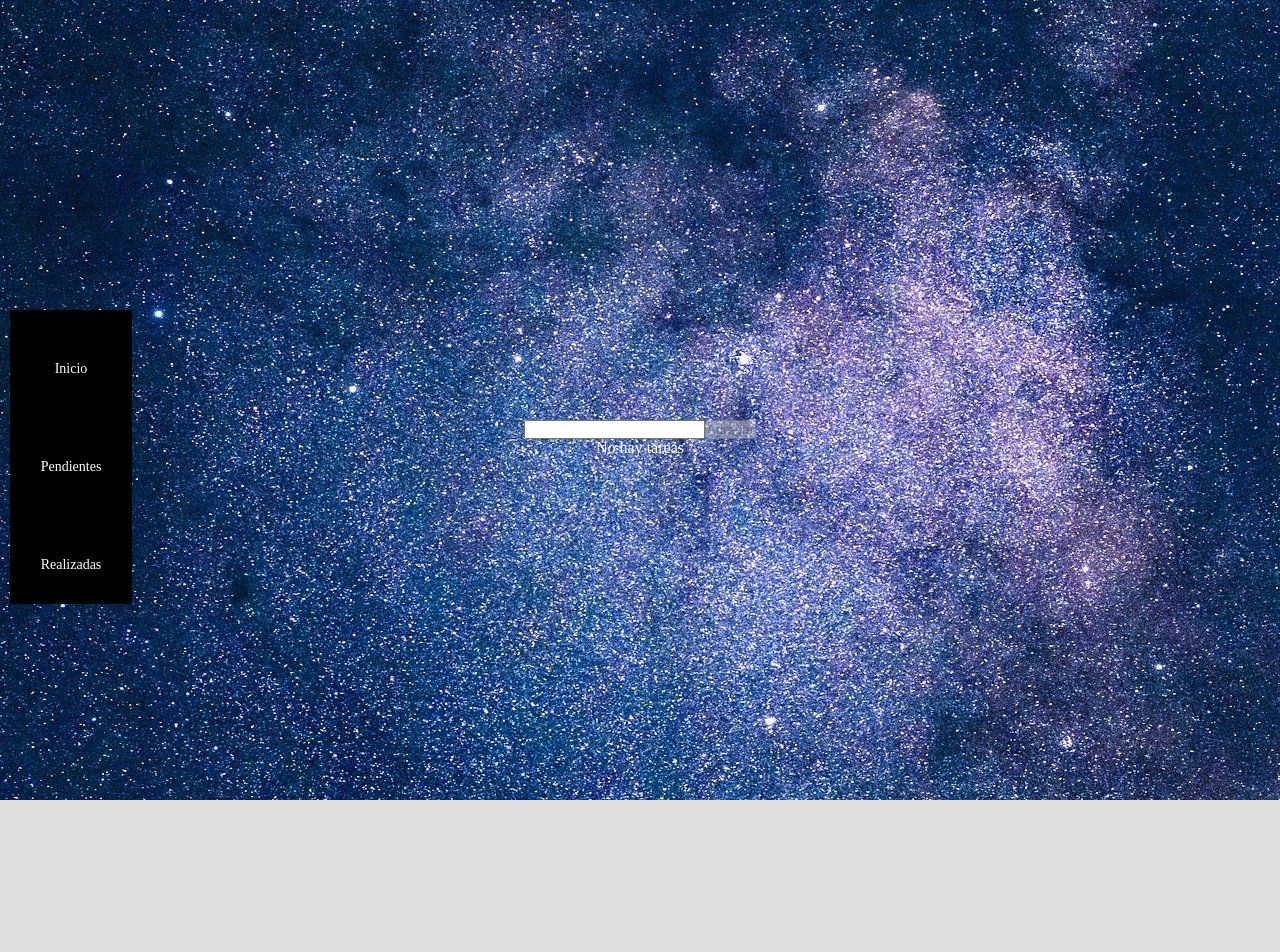
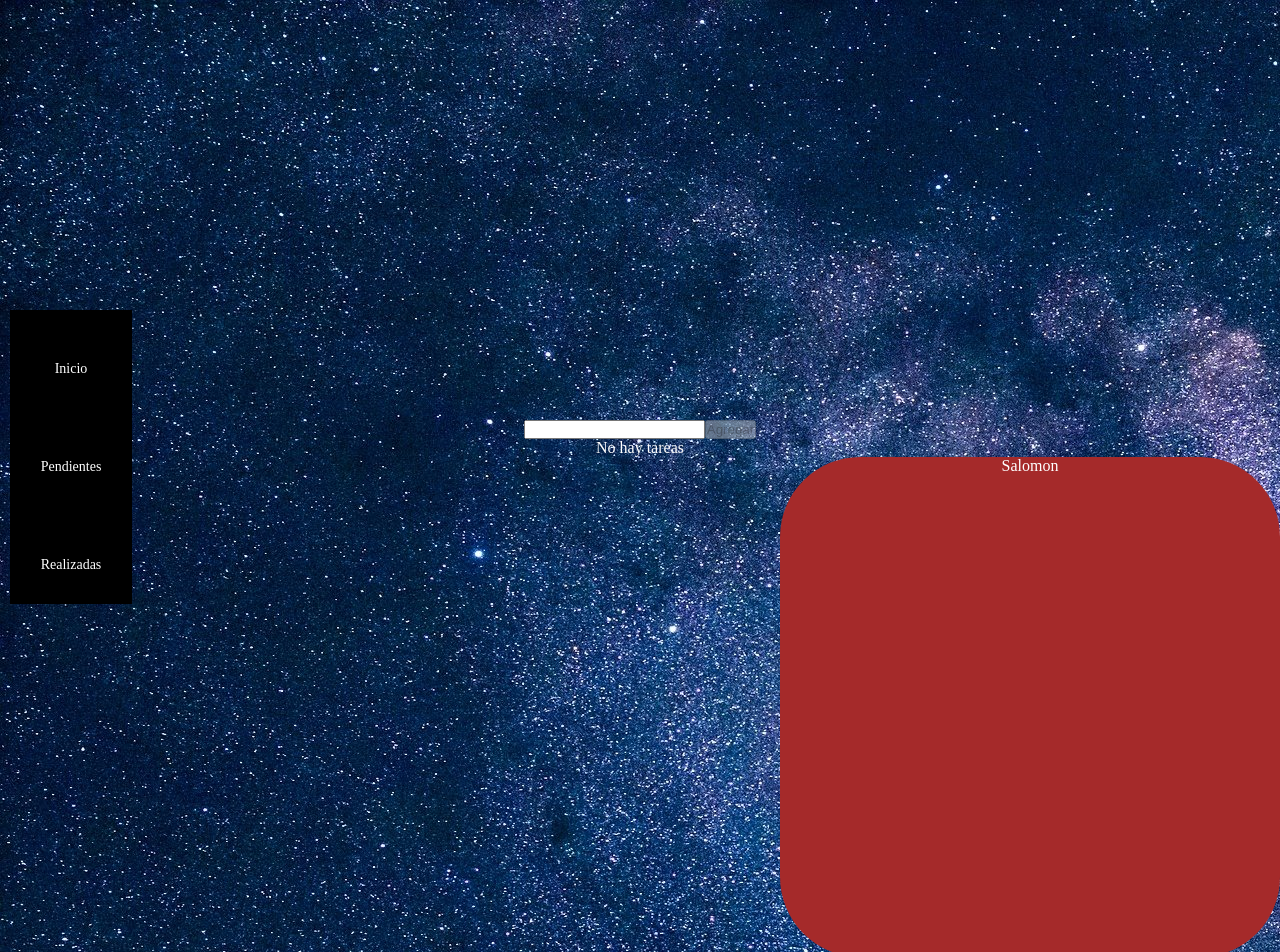
Before and after one commit to luis-rios/TodoList, a React (Create React App) app: page / in a window 1280 px wide. Shown: the top 952 px of the page. Before the commit the page ends 800 px from the top, so only its background shows below. Built offline with nearby package versions, Linux system fonts and the light colour scheme.

Commit message:
arreglo 2

```diff
--- a/src/App.css
+++ b/src/App.css
@@ -1,21 +1,60 @@
+
+*{
+    margin: 0;
+    padding: 0;
 
 
+  }
+  /*Estilos menu*/
+  body{
+    background-image: url('../src/assets/img/04.jpg');
+    color: #ffff;
+    text-align: center;
+    text-decoration: none;
+  }
+
+  .menu{
+    width: 1000px;
+    margin-top: 300px;
+    height: 100px;
+    padding: 10px;
 
 
-    App {
-        text-align: center;
-        font-family: sans-serif;
+  }
+  nav a{
+    text-decoration:none;
+      color:inherit;
+      font-size:14px;
+  }
+  nav li{
+    display:flex;
+
+
+    width:10%;
+    padding:5px 10px;
+    background-color:#000;
+    border:1px solid #000;
+    text-align:center;
+    color:#fff;
     }
+    nav li:hover{
+      background-color:rgb(44, 203, 224);
+      color:rgb(233, 233, 233);
+      }
 
-    body{width: 100%;margin: auto;
-        background:#dedede;
-        position:relative;z-index:0;
-        float: left;
-        background-image:url(../src/assets/img/04.jpg);
-        background-attachment: fixed;
-        background-repeat:no-repeat;
-        background-position:center;
-        background-size:100 auto;
-        background:cover;}
-    body::-webkit-scrollbar{width:5px;height:40px;background:#22232a}
-    body::-webkit-scrollbar-thumb{background:#1abb9c;border-radius:2px}
+      nav ul li{
+        display: flex;
+        flex-direction: column;
+        padding-bottom: 30px;
+        padding-top: 50px;
+
+      }
+
+    /*Estilos  cuadro de card*/
+  .card{
+    width: 500px;
+    height: 500px;
+    float: right;
+    border-radius:5em ;
+    background-color: brown;
+  }
--- /dev/null
+++ b/src/components/Card.jsx
@@ -0,0 +1,13 @@
+import React from 'react';
+import '../App.css'
+
+function Card(){
+    return(
+        <div className="card">
+            Salomon
+        </div>
+    );
+
+}
+
+export default Card;
--- a/src/index.css
+++ b/src/index.css
@@ -49,7 +49,10 @@ nav li{
 
     }
 
-  /*Estilos  cuadro de texto*/
-input{
-
+  /*Estilos  cuadro de card*/
+.card{
+  width: 500px;
+  height: 500px;
+  border-radius:5em ;
+  background-color: brown;
 }
--- a/src/pages/Home.js
+++ b/src/pages/Home.js
@@ -1,8 +1,9 @@
 import React from 'react';
 import Menu from '../components/Menu';
 import Container from '../components/Container';
+import Card from '../components/Card';
 import '../App.css';
-import '../styles/Menu.css'
+
 
 
 export default function Home(){
@@ -13,6 +14,8 @@ export default function Home(){
             <Menu/>
             <Container/>
 
+            <Card/>
+
 
 
         </div>
```
Also changed, not shown: 1 other file (tests, documents, lock files or other folders).
